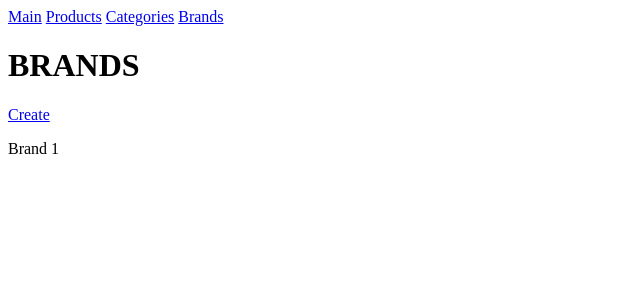
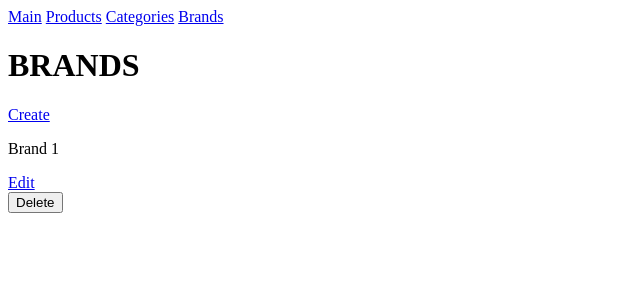
Before and after one commit to loveForAllAges/ECommerce, a Django app: page /adm/brands/ in a window 1280 px wide. Shown: the top 300 px of the page, without its empty margins (0-640 px from the left). Run offline with Django 4.2, Linux system fonts and the light colour scheme; data comes from the database, SQL or seed files in the repository; both versions use the stored data as it was after the commit.

Commit message:
CRUD final

```diff
--- a/fullstack/product/urls.py
+++ b/fullstack/product/urls.py
@@ -14,10 +14,10 @@ urlpatterns = [
     path('adm/categories/', views.CategoryListView.as_view(), name='category-list'),
     path('adm/categories/create/', views.CategoryCreateView.as_view(), name='category-create'),
     path('adm/categories/update/<int:pk>/', views.CategoryUpdateView.as_view(), name='category-update'),
-    path('adm/categories/delele/<int:id>/', views.CategoryDeleteView.as_view(), name='category-delete'),
+    path('adm/categories/delele/<int:pk>/', views.CategoryDeleteView.as_view(), name='category-delete'),
 
     path('adm/brands/', views.BrandListView.as_view(), name='brand-list'),
     path('adm/brands/create/', views.BrandCreateView.as_view(), name='brand-create'),
     path('adm/brands/update/<int:pk>/', views.BrandUpdateView.as_view(), name='brand-update'),
-    path('adm/brands/delete/<int:id>/', views.BrandDeleteView.as_view(), name='brand-delete'),
+    path('adm/brands/delete/<int:pk>/', views.BrandDeleteView.as_view(), name='brand-delete'),
 ]
--- a/fullstack/templates/adm/brandList.html
+++ b/fullstack/templates/adm/brandList.html
@@ -4,6 +4,14 @@
 <h1>BRANDS</h1>
 <a href="{% url 'brand-create' %}">Create</a>
 {% for object in object_list %}
-<p>{{ object }}</p>
+<p>{{ object.name }}</p>
+<div class="">
+    <a href="{% url 'brand-update' object.id %}">Edit</a>
+
+    <form method="POST" action="{% url 'brand-delete' object.id %}">
+      {% csrf_token %}<input type="submit" value="Delete" />
+    </form>
+  </div>
+  <br />
 {% endfor %}
 {% endblock %}
```
Also changed, not shown: fullstack/templates/adm/categoryList.html (+9 -1 lines), fullstack/db.sqlite3, fullstack/media/productsPhotos/photo1667509967_71UOBnW.jpeg (added).
